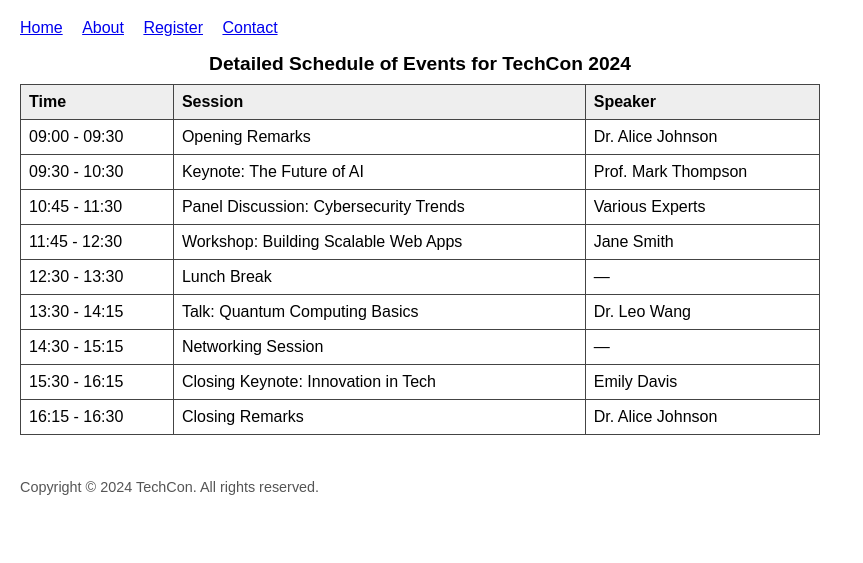
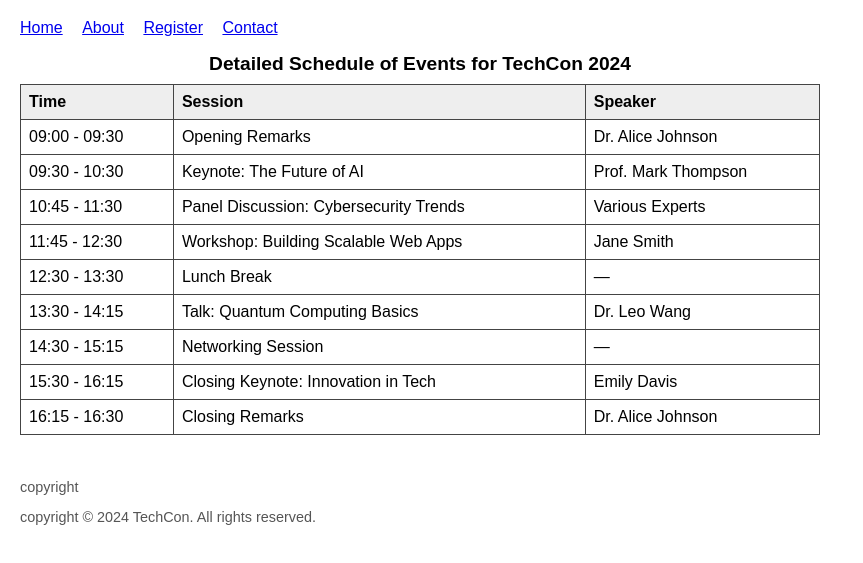
Before and after one commit to Ibk-okiki/TechCon_HTML, a plain HTML site: page techcon_website/schedule.html in a window 1280 px wide. Shown: the part 61-624 px from the top of the page, without its empty margins (0-863 px from the left). Drawn offline with Linux system fonts and the light colour scheme.

Commit message:
Update schedule.html

```diff
--- a/techcon_website/schedule.html
+++ b/techcon_website/schedule.html
@@ -119,7 +119,8 @@
 </main>
 
 <footer>
-  <p>Copyright &copy; 2024 TechCon. All rights reserved.</p>
+  <p> copyright
+  <p>copyright &copy; 2024 TechCon. All rights reserved.</p>
 </footer>
 
 </body>
```
